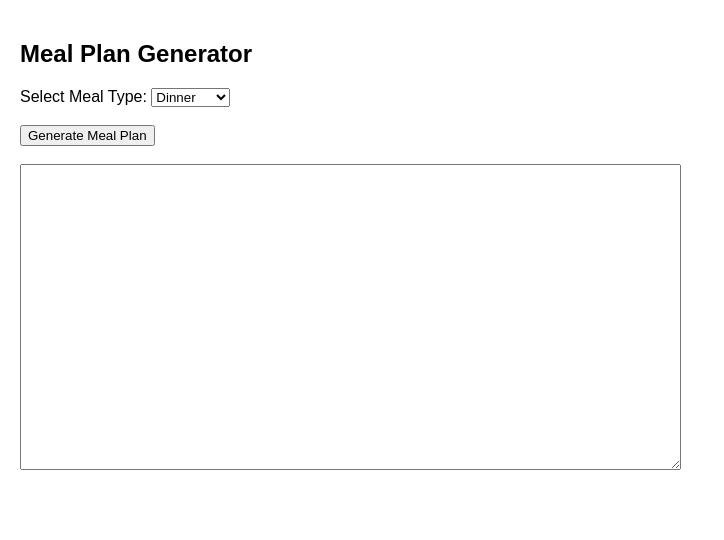
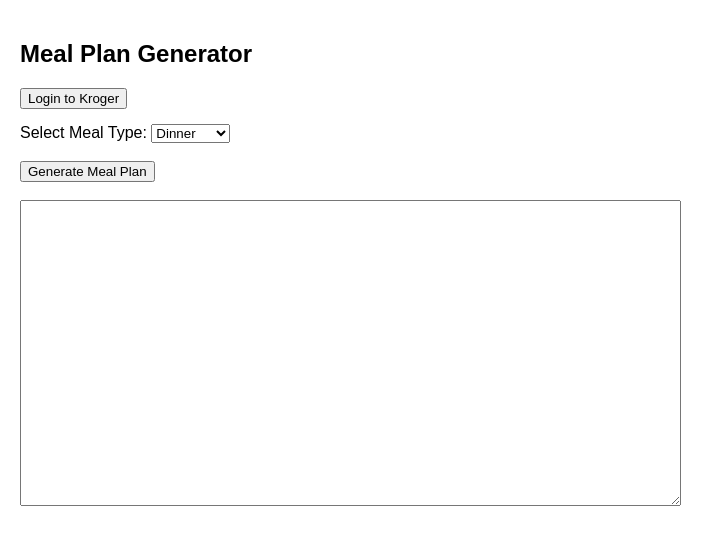
Before and after one commit to maa11235/meal-planner-frontend, a React (Create React App) app: page / in a window 1280 px wide. Shown: the top 540 px of the page, without its empty margins (0-724 px from the left). Built offline with nearby package versions, Linux system fonts and the light colour scheme; no server answers.

Commit message:
Add ability to log into kroger

```diff
--- a/src/App.js
+++ b/src/App.js
@@ -4,9 +4,11 @@ function App() {
   const [mealType, setMealType] = useState("dinner");
   const [mealPlan, setMealPlan] = useState("");
 
+  const backendUrl = process.env.REACT_APP_BACKEND_URL;
+
   const handleGenerate = async () => {
     try {
-      const response = await fetch("https://api.meal-planner.techexamprep.com/generate-meal-plan", {
+      const response = await fetch(`${backendUrl}/generate-meal-plan`, {
         method: "POST",
         headers: {
           "Content-Type": "application/json",
@@ -21,9 +23,19 @@ function App() {
     }
   };
 
+  const handleKrogerLogin = () => {
+    window.location.href = `${backendUrl}/login`;
+  };
+
   return (
     <div style={{ padding: "20px", fontFamily: "Arial" }}>
       <h2>Meal Plan Generator</h2>
+
+      {/* Kroger Login Button */}
+      <button onClick={handleKrogerLogin} style={{ marginBottom: "15px" }}>
+        Login to Kroger
+      </button>
+      <br />
 
       <label htmlFor="mealType">Select Meal Type: </label>
       <select
```
